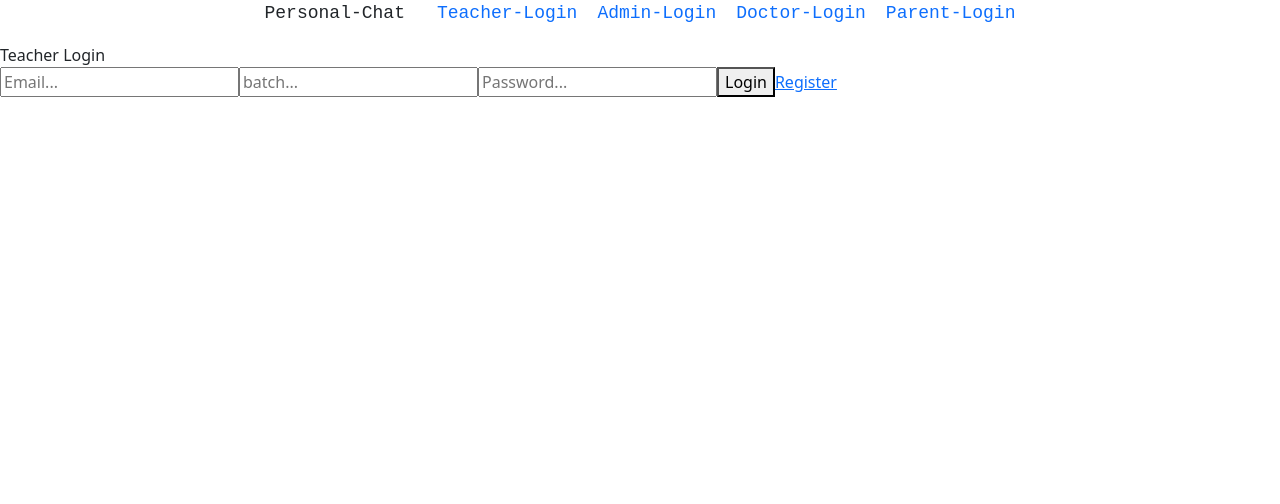
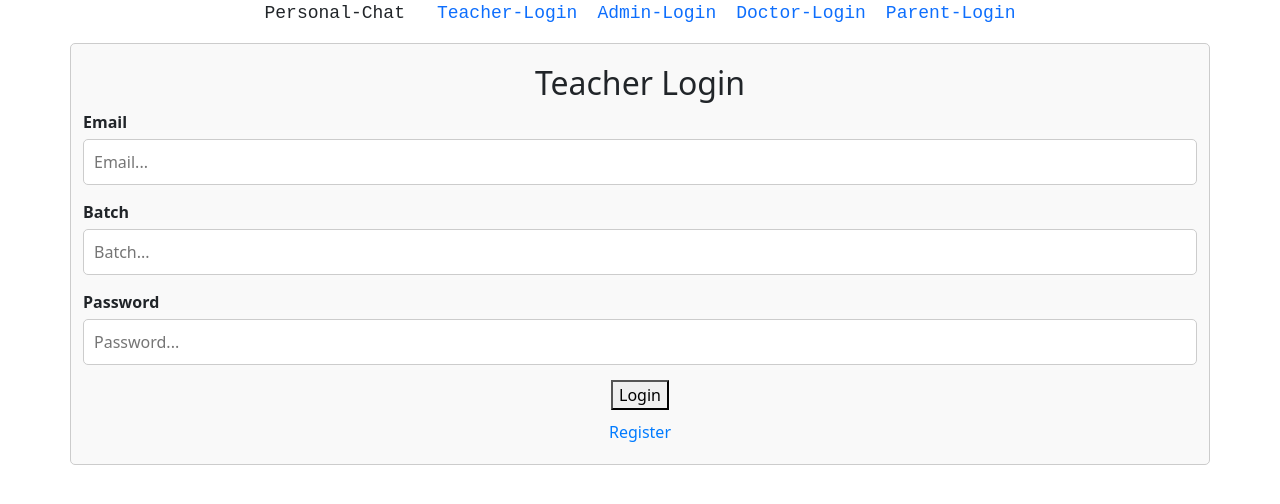
Before and after one commit to ArJuN-888/school-management, a React (Vite) app in the folder Client/: page /Tlogin in a window 1280 px wide. Shown: the top 504 px of the page. Built offline with nearby package versions, Linux system fonts and the light colour scheme; no server answers.

Commit message:
worked on student component

```diff
--- /dev/null
+++ b/Client/src/Components/Styles/Teacherlogin.css
@@ -0,0 +1,60 @@
+.container {
+    width: 100%;
+    max-width: 400px;
+    margin: 0 auto;
+    padding: 20px;
+    border: 1px solid #ccc;
+    border-radius: 5px;
+    background-color: #f9f9f9;
+    display: flex; /* Use flexbox */
+    flex-direction: column; /* Align items vertically */
+    justify-content: center; /* Center vertically */
+    align-items: center; /* Center horizontally */
+  }
+
+  .form-group {
+    width: 100%; /* Ensure inputs and button span the container */
+    margin-bottom: 15px;
+  }
+
+  .form-group label {
+    display: block;
+    font-weight: bold;
+    margin-bottom: 5px; /* Add some space between label and input */
+  }
+
+  .form-group input {
+    width: 100%;
+    padding: 10px;
+    border: 1px solid #ccc;
+    border-radius: 5px;
+  }
+
+  .form-group button {
+    width: 100%;
+    padding: 10px;
+    border: none;
+    border-radius: 5px;
+    background-color: #007bff;
+    color: #fff;
+    cursor: pointer;
+  }
+
+  .form-group button:hover {
+    background-color: #0056b3;
+  }
+
+  .register-link {
+    width: 100%; /* Ensure the link spans the container */
+    text-align: center;
+    margin-top: 10px;
+  }
+
+  .register-link a {
+    color: #007bff;
+    text-decoration: none;
+  }
+
+  .register-link a:hover {
+    text-decoration: underline;
+  }
--- a/Client/src/Components/Teacherlogin.jsx
+++ b/Client/src/Components/Teacherlogin.jsx
@@ -1,53 +1,64 @@
-import React, { useContext } from 'react'
+import React, { useContext } from 'react';
 import axios from "axios";
 import mycontext from '../Context/Context';
-import { useNavigate,Link } from 'react-router-dom'
+import { useNavigate, Link } from 'react-router-dom';
+import "./Styles/Teacherlogin.css"
+
 export default function Login() {
-  const {teacherloginData,setteacherLogindata} = useContext(mycontext)
-  const nav= useNavigate()
-console.log("lgindt",teacherloginData)
+  const { teacherloginData, setteacherLogindata } = useContext(mycontext);
+  const nav = useNavigate();
+  console.log("lgindt", teacherloginData);
+
   const handleLoginChange = (key, value) => {
     setteacherLogindata({ ...teacherloginData, [key]: value });
   };
+
   const login = async () => {
     try {
-            const response = await axios.post("http://localhost:5000/Teacher/login",teacherloginData );
+      const response = await axios.post("http://localhost:5000/Teacher/login", teacherloginData);
       alert(response.data.message);
-            localStorage.setItem("teacherID",response.data.tID)
-            localStorage.setItem("teacherName",response.data.tname)
-            nav("/Teacherhome")
-
+      localStorage.setItem("teacherID", response.data.tID);
+      localStorage.setItem("teacherName", response.data.tname);
+      nav("/Teacherhome");
     } catch (error) {
       alert(error.response.data.message);
     }
   };
+
   return (
-    <div>
-
-<label>Teacher Login</label>
-<div>
+    <div className="container">
+      <h2>Teacher Login</h2>
+      <div className="form-group">
+        <label>Email</label>
         <input
           type='text'
           value={teacherloginData.email}
           placeholder='Email...'
           onChange={(e) => handleLoginChange("email", e.target.value)}
         />
-
+      </div>
+      <div className="form-group">
+        <label>Batch</label>
         <input
           type='text'
           value={teacherloginData.batch}
-                placeholder='batch...'
+          placeholder='Batch...'
           onChange={(e) => handleLoginChange("batch", e.target.value)}
         />
+      </div>
+      <div className="form-group">
+        <label>Password</label>
         <input
-                type='text'
+          type='password'
           value={teacherloginData.password}
           placeholder='Password...'
           onChange={(e) => handleLoginChange("password", e.target.value)}
         />
+      </div>
       <button onClick={login}>Login</button>
+      <div className="register-link">
         <Link to="/Tregister">Register</Link>
       </div>
     </div>
-  )
+  );
 }
```
Lines whose indentation alone changed are shown as unchanged.
